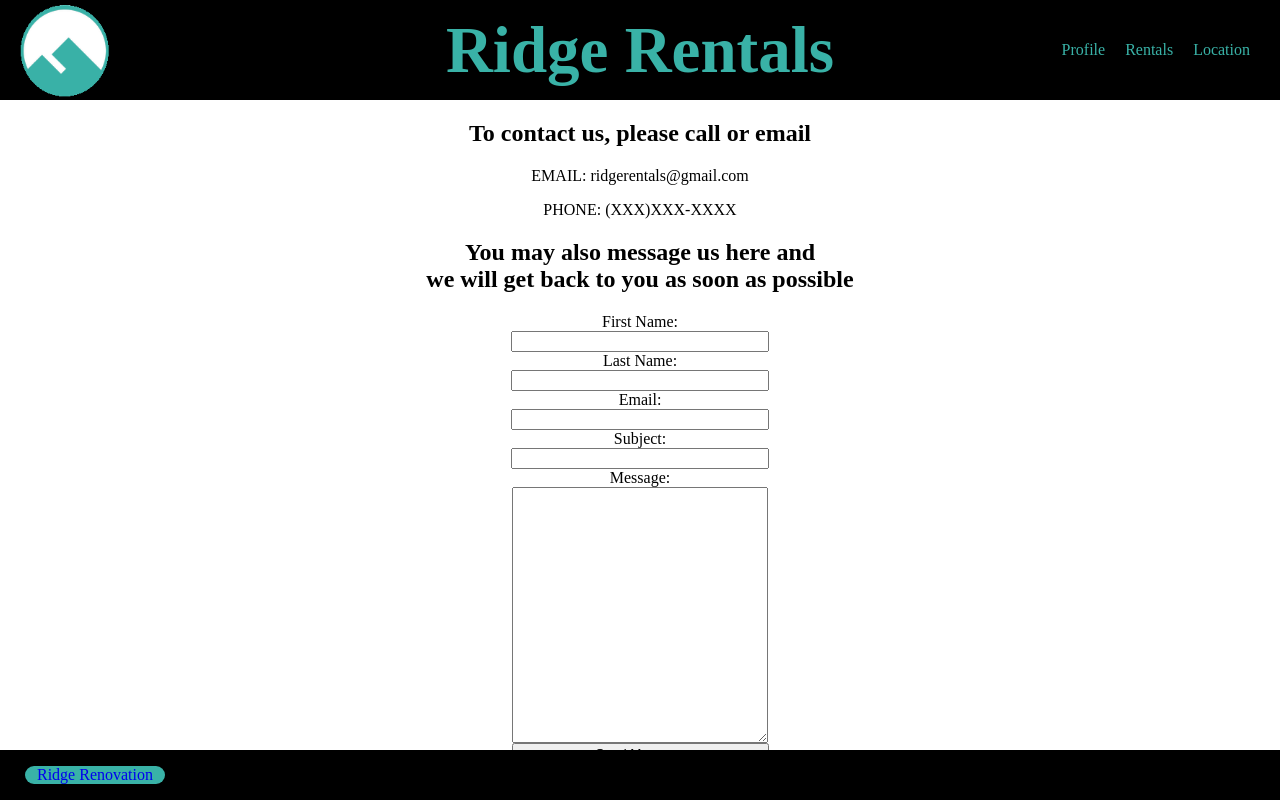
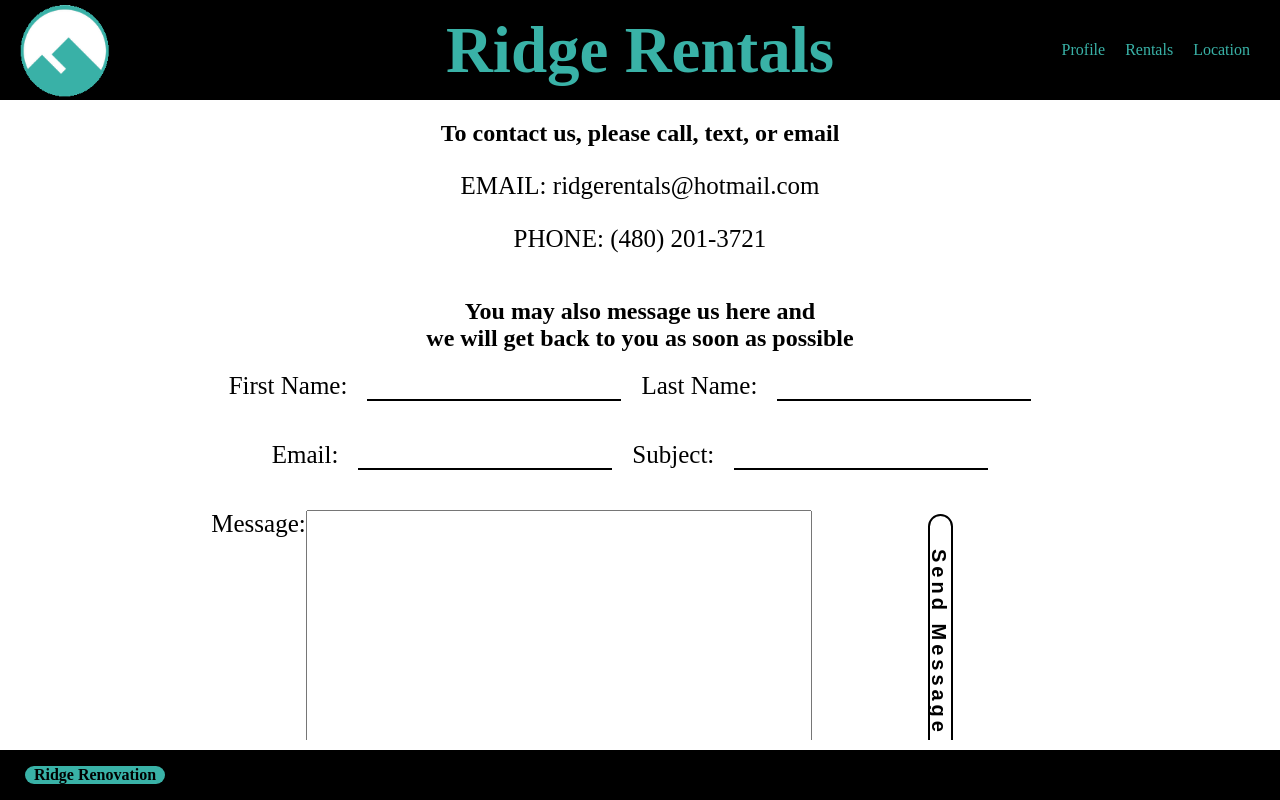
Before and after one commit to keplerridge/personal-project-ridge-rentals, a React (Create React App) app: page /#/contact in a window 1280 px wide. Built offline with nearby package versions, Linux system fonts and the light colour scheme.

Commit message:
completed several pages of initial styling

```diff
--- a/src/App.css
+++ b/src/App.css
@@ -1,3 +1,32 @@
 .App {
   text-align: center;
 }
+
+input{
+  display: flex;
+  width: 350px;
+  background-color: transparent;
+  border: none;
+  border-bottom: 2px solid black;
+  margin-bottom: 40px;
+  font-weight: bold;
+  font-size: 25px;
+  margin-left: 20px;
+  margin-right: 20px;
+}
+
+textarea:focus, input:focus{
+  outline: none;
+}
+
+button{
+  width: 350px;
+  height: 40px;
+  background-color: transparent;
+  border: 2px solid black;
+  border-radius: 15px;
+  font-size: 20px;
+  font-weight: bold;
+  letter-spacing: 4px;
+  cursor: pointer;
+}
--- a/src/Components/Auth/Auth.css
+++ b/src/Components/Auth/Auth.css
@@ -0,0 +1,44 @@
+.form-container{
+    display: flex;
+    flex-direction: column;
+    align-items: center;
+    width: 100vw;
+    height: 80vh;
+}
+
+#login-header{
+    font-size: 60px;
+    width: 50vw;
+    margin-bottom: 75px;
+}
+
+.login-form{
+    display: flex;
+    flex-direction: column;
+    width: 350px;
+    align-items: center;
+    justify-content: center;
+    text-align: center;
+}
+
+.login-form p{
+    margin-top: 50px;
+    font-size: 30px;
+}
+
+span{
+    cursor: pointer;
+}
+
+.register{
+    display: flex;
+    flex-direction: column;
+}
+
+#register-header{
+    font-size: 60px;
+}
+
+.register button {
+    margin-top: 40px;
+}
--- a/src/Components/Auth/Auth.js
+++ b/src/Components/Auth/Auth.js
@@ -2,6 +2,7 @@ import axios from 'axios';
 import {useState, useEffect} from 'react';
 import {connect} from 'react-redux';
 import {getUser} from '../../redux/reducer';
+import './Auth.css';
 
 const Auth = props => {
     const [email, setEmail] = useState(''),
@@ -54,13 +55,11 @@ const Auth = props => {
 
         return(
             <div>
-                {console.log(registerView)}
-                <section>
-                    <h2>Ridge Rentals</h2>
+                <section className='form-container'>
                     {registerView
                     ? (
-                        <div>
-                            <h3>REGISTER</h3>
+                        <div className='register'>
+                            <h3 id='register-header'>REGISTER</h3>
                             <input
                                 value={email}
                                 placeholder='Email Address'
@@ -76,11 +75,11 @@ const Auth = props => {
                                 type='password'
                                 onChange={e => setVerPassword(e.target.value)} />
                             <button onClick={() => register()}>Register</button>
-                            <button onClik={() => setRegisterView(!registerView)}>Back</button>
+                            <button onClick={() => setRegisterView(false)}>Back</button>
                         </div>
                     ) : (
-                        <div>
-                            <h3>Login Here</h3>
+                        <div className='login-form'>
+                            <h3 id='login-header'>Login Here</h3>
                             <input
                                 value={email}
                                 name='email'
@@ -92,8 +91,8 @@ const Auth = props => {
                                 placeholder='Password'
                                 type='password'
                                 onChange={e => setPassword(e.target.value)} />
-                            <button onClick={() => login()}>LOGIN</button>
-                            <p>Need an account? <span onClick={() => setRegisterView(!registerView)}>REGISTER HERE</span></p>
+                            <button id='login-button' onClick={() => login()}>LOGIN</button>
+                            <p>Need an account?<br></br><br></br><span onClick={() => setRegisterView(!registerView)}>REGISTER HERE</span></p>
                         </div>
                     )}
                 </section>
--- a/src/Components/Contact/Contact.css
+++ b/src/Components/Contact/Contact.css
@@ -1,11 +1,37 @@
+.page{
+    height: 80vh;
+    width: 100vw;
+    overflow-y: scroll;
+}
+
 .form {
     display: flex;
     flex-direction: column;
     align-items: center;
 }
 
+#email-header{
+    font-size: 25px;
+}
+
+#phone{
+    font-size: 25px;
+}
+
 .form input {
     width: 250px;
+}
+
+#name-input{
+    display: flex;
+    flex-direction: row;
+    font-size: 25px;
+}
+
+#name-input input{
+    font-size: 15px;
+    font-weight: normal;
+    height: 25px;
 }
 
 #message {
@@ -14,10 +40,53 @@
     white-space: pre-wrap;
     overflow-wrap: break-word;
     height: 250px;
-    width: 250px;
+    width: 500px;
     justify-content: top;
     text-align: start;
     flex-wrap: nowrap;
+    font-size: 20px;
+    margin-bottom: 50px;
+}
+
+#message-header{
+    font-size: 25px;
+    margin-bottom: 25px;
+}
+
+.email-form{
+    display: flex;
+    flex-direction: column;
+    align-items: center;
+}
+
+#message-area{
+    display: flex;
+    flex-direction: row;
+}
+
+.form button{
+    margin-top: 120px;
+    width: 25px;
+    height: 25px;
+    text-align: center;
+    justify-content: center;
+    -webkit-transform: rotate(90deg);
+    -moz-transform: rotate(90deg);
+    -o-transform: rotate(90deg);
+    -ms-transform: rotate(90deg);
+    transform: rotate(90deg);
+}
+
+#email-subject{
+    display: flex;
+    flex-direction: row;
+    font-size: 25px;
+}
+
+#email-subject input{
+    font-size: 15px;
+    font-weight: normal;
+    height: 25px;
 }
 
 .form button {
--- a/src/Components/Contact/Contact.js
+++ b/src/Components/Contact/Contact.js
@@ -10,6 +10,17 @@ const Contact = () => {
           [message, setMessage] = useState('');
 
 const sendEmail = () => {
+    if(!email){
+        alert('Please completely fill out the form')
+    } else if (!firstName){
+        alert('Please completely fill out the form')
+    } else if (!lastName){
+        alert('Please completely fill out the form')
+    } else if(!subject){
+        alert('Please completely fill out the form')
+    } else if(!message){
+        alert('Please completely fill out the form')
+    } else {
         axios.post('/auth/email', {firstName, lastName, subject, email, message})
         .then(() => {
             setFirstName('')
@@ -21,29 +32,35 @@ const sendEmail = () => {
         })
         .catch(err => console.log(err))
     }
+}
 
     return(
-            <div>
-                {console.log(email)}
+            <div className='page'>
                 <section>
-                    <h2>To contact us, please call or email</h2>
-                    <p>EMAIL: ridgerentals@gmail.com</p>
-                    <p>PHONE: (XXX)XXX-XXXX</p>
+                    <h2>To contact us, please call, text, or email</h2>
+                    <p id='email-header'>EMAIL: ridgerentals@hotmail.com</p>
+                    <p id='phone'>PHONE: (480) 201-3721</p>
                 </section>
-                <section>
+                <section className='email-form'>
                     <h2>You may also message us here and<br></br>we will get back to you as soon as possible</h2>
                     <form className='form'>
+                        <section id='name-input'>
                             <label for='firstname'>First Name: </label>
                             <input value={firstName} type='text' onChange={e => setFirstName(e.target.value)} />
                             <label for='lastname'>Last Name: </label>
                             <input value={lastName} type='text' onChange={e => setLastName(e.target.value)} />
+                        </section>
+                        <section id='email-subject'>
                             <label for='email'>Email: </label>
                             <input value={email} type='text' onChange={e => setEmail(e.target.value)} />
                             <label for='subject'>Subject: </label>
                             <input value={subject} type='text' onChange={e => setSubject(e.target.value)} />
-                        <label for='message' >Message: </label>
+                        </section>
+                        <section id='message-area'>
+                            <label for='message' id='message-header'>Message: </label>
                             <textarea value={message} id='message' type='text' onChange={e => setMessage(e.target.value)}></textarea>
                             <button onClick={() => sendEmail()}>Send Message</button>
+                        </section>
                     </form>
                 </section>
             </div>
--- a/src/Components/Footer/Footer.css
+++ b/src/Components/Footer/Footer.css
@@ -14,4 +14,11 @@ footer a{
     border-radius: 15px;
     width: 140px;
     text-decoration: none;
+    color: black;
+    font-weight: bold;
 }
+
+::-webkit-scrollbar {
+    width: 0px;
+    background: transparent;
+}
--- a/src/Components/Footer/Footer.js
+++ b/src/Components/Footer/Footer.js
@@ -5,7 +5,7 @@ class Footer extends Component {
     render(){
         return(
             <footer>
-                <a href='https://www.facebook.com/builtbyridge' target='_blank'>Ridge Renovation</a>
+                <a href='https://www.facebook.com/builtbyridge' target='_blank' rel='noreferrer'>Ridge Renovation</a>
             </footer>
         )
     }
--- a/src/Components/Landing/Landing.css
+++ b/src/Components/Landing/Landing.css
@@ -1,5 +1,4 @@
 .landing{
-    background-color: #39B2A7;
     height: 85vh;
     width: 100vw;
     box-sizing: border-box;
--- a/src/Components/Location/Location.css
+++ b/src/Components/Location/Location.css
@@ -7,7 +7,6 @@
     left: 0%;
     height: 85%;
     width: 100vw;
-    background-color: #39B2A7;
     margin-top: 100px;
 }
 
--- a/src/Components/Rentals/Rentals.css
+++ b/src/Components/Rentals/Rentals.css
@@ -1,9 +1,19 @@
+.rentals-container{
+    box-sizing: border-box;
+    height: 85vh;
+    width: 100vw;
+    margin: 0px;
+    border-width: 0px;
+    padding: 0px;
+    overflow-y: scroll;
+}
+
 .image-container{
     display: flex;
     flex-direction: row;
     flex-wrap: wrap;
     justify-content: space-evenly;
-    margin-top: 25px;
+    padding-top: 25px;
 }
 
 .description{
--- a/src/Components/Rentals/Rentals.js
+++ b/src/Components/Rentals/Rentals.js
@@ -82,7 +82,7 @@ const Rentals = props => {
         .catch(err => console.log(err))
     }
         return(
-            <section>
+            <section className='rentals-container'>
                 {!props.user.admin
                     ? (
                          <section className='image-container'>
```
Also changed, not shown: 1 other file (tests, documents, lock files or other folders). Lines whose indentation alone changed are shown as unchanged.
